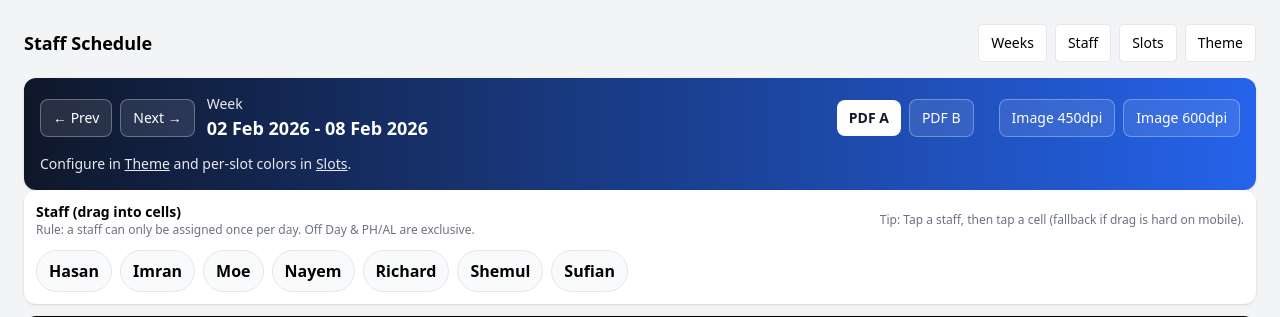
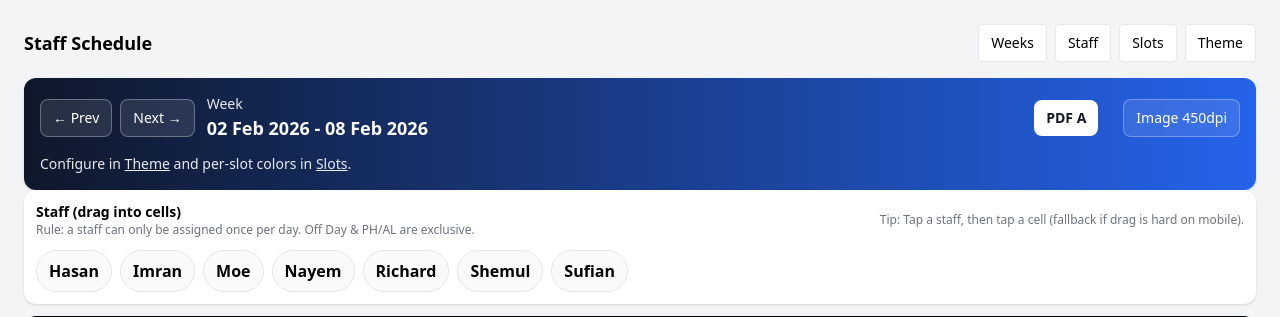
Before and after one commit to naembfh/staff-schedule, a Django app: page /schedule/week/2026-02-02/ in a window 1280 px wide. Shown: the top 317 px of the page. Run offline with Django 5.2, Linux system fonts and the light colour scheme; data comes from the database, SQL or seed files in the repository; both versions use the stored data as it was after the commit; some libraries are stand-ins or nearby versions.

Commit message:
downscale img download and update button

```diff
--- a/scheduling/exports.py
+++ b/scheduling/exports.py
@@ -680,10 +680,10 @@ def build_pdf(*, schedule, slots, staff_map: dict[int, str], theme, style: int =
 
 def build_png(*, schedule, slots, staff_map: dict[int, str], theme, dpi: int = 600, style: int = 1) -> bytes:
     # allow higher output dpi, but keep safe cap
-    dpi = max(200, min(int(dpi or 600), 900))
+    dpi = max(200, min(int(dpi or 600), 800))
 
     # supersample (render higher, then downscale) for sharper text
-    render_dpi = max(200, min(int(dpi * 2), 900))
+    render_dpi = max(200, min(int(dpi * 2), 800))
 
     # 1) Always generate the PDF first (so PNG can be identical to PDF)
     pdf_bytes = build_pdf(schedule=schedule, slots=slots, staff_map=staff_map, theme=theme, style=style)
--- a/scheduling/templates/scheduling/week_editor.html
+++ b/scheduling/templates/scheduling/week_editor.html
@@ -17,10 +17,10 @@
 
             <div class="flex items-center gap-2 flex-wrap">
                 <a href="/schedule/week/{{ week_start }}/pdf/?style=1" class="rounded-lg bg-white text-gray-900 px-3 py-2 text-sm font-semibold">PDF A</a>
-                <a href="/schedule/week/{{ week_start }}/pdf/?style=2" class="rounded-lg border border-white/30 bg-white/10 px-3 py-2 text-sm">PDF B</a>
+                {% comment %} <a href="/schedule/week/{{ week_start }}/pdf/?style=2" class="rounded-lg border border-white/30 bg-white/10 px-3 py-2 text-sm">PDF B</a> {% endcomment %}
                 <div class="hidden sm:block w-px bg-white/30 mx-1"></div>
                 <a href="/schedule/week/{{ week_start }}/png/?dpi=450&style=1" class="rounded-lg border border-white/30 bg-white/10 px-3 py-2 text-sm">Image 450dpi</a>
-                <a href="/schedule/week/{{ week_start }}/png/?dpi=600&style=1" class="rounded-lg border border-white/30 bg-white/10 px-3 py-2 text-sm">Image 600dpi</a>
+                {% comment %} <a href="/schedule/week/{{ week_start }}/png/?dpi=600&style=1" class="rounded-lg border border-white/30 bg-white/10 px-3 py-2 text-sm">Image 600dpi</a> {% endcomment %}
             </div>
         </div>
 
```
Also changed, not shown: db.sqlite3.
